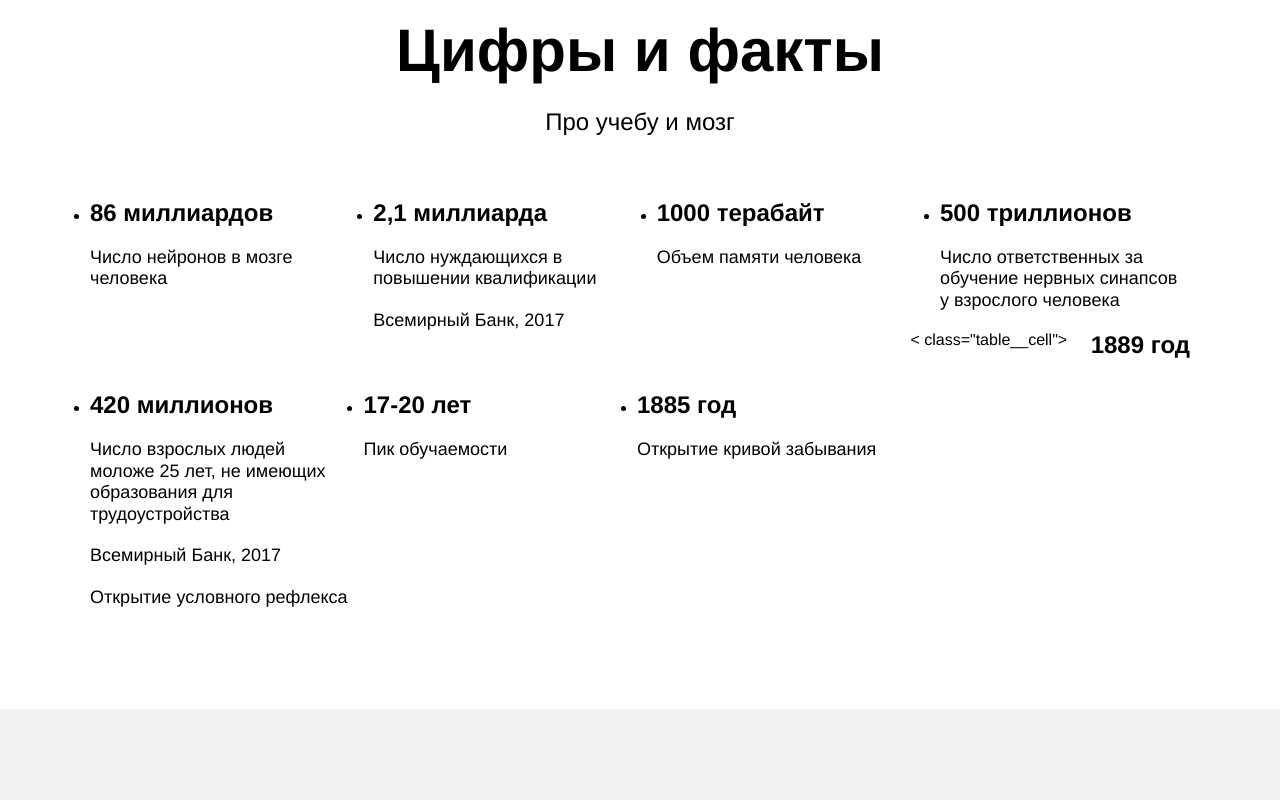
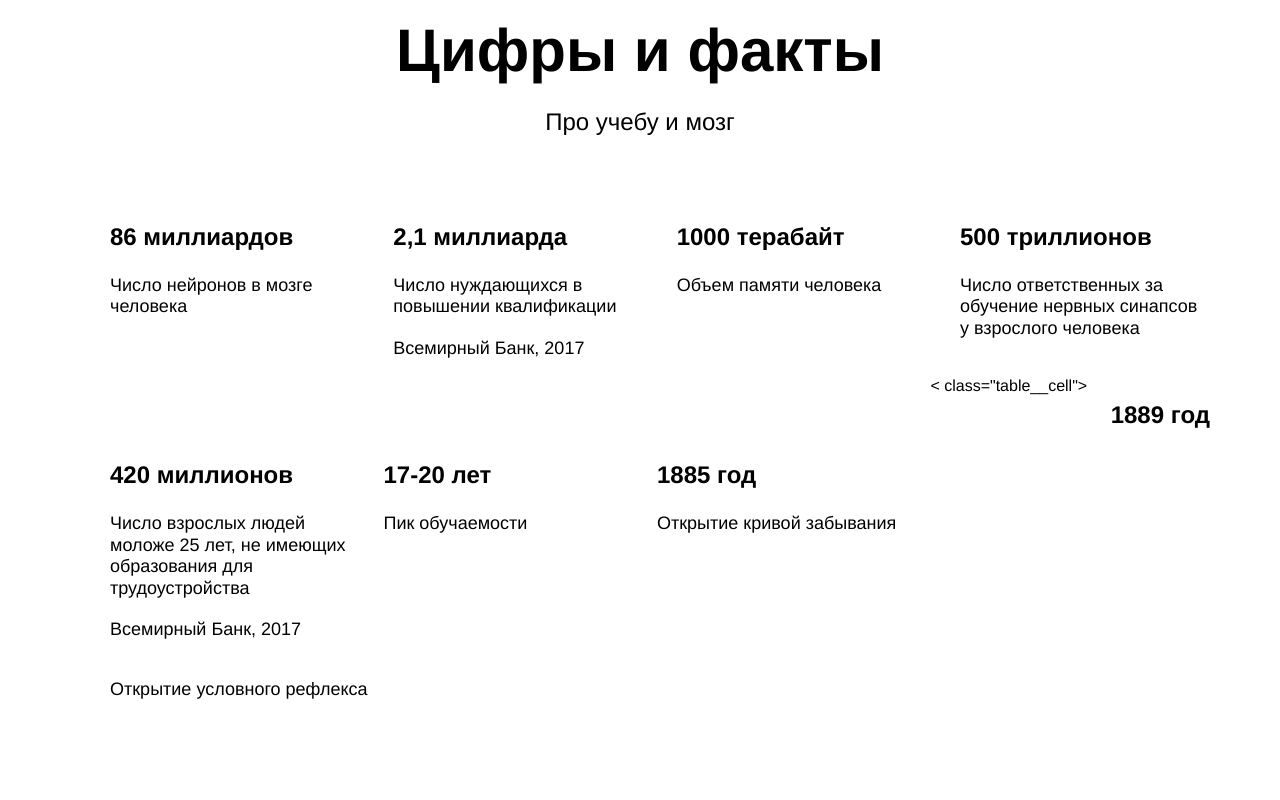
Before and after one commit to kamis2020/how-to-learn, a plain HTML site: page index.html in a window 1280 px wide. Shown: the part 1340-2140 px from the top of the page. Drawn offline with Linux system fonts and the light colour scheme; files whose address does not match are found by name.

Commit message:
fix ul li t

```diff
--- a/styles/style.css
+++ b/styles/style.css
@@ -1,6 +1,5 @@
-* {
-  margin: 0;
-  padding: 0;
+ul {
+  list-style-type: none;
 }
 
 .page {
```
